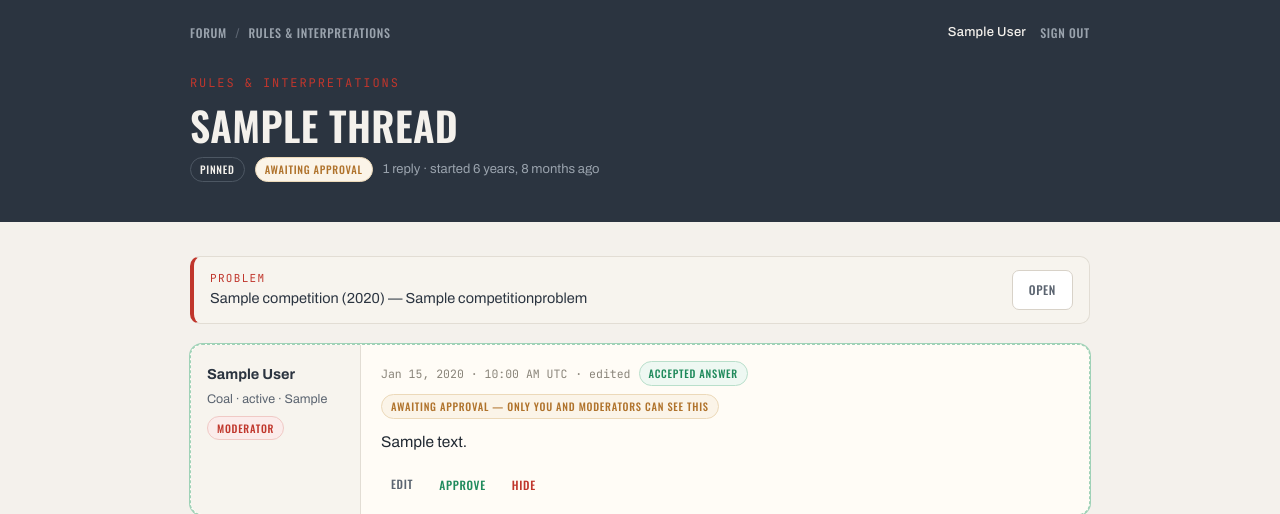
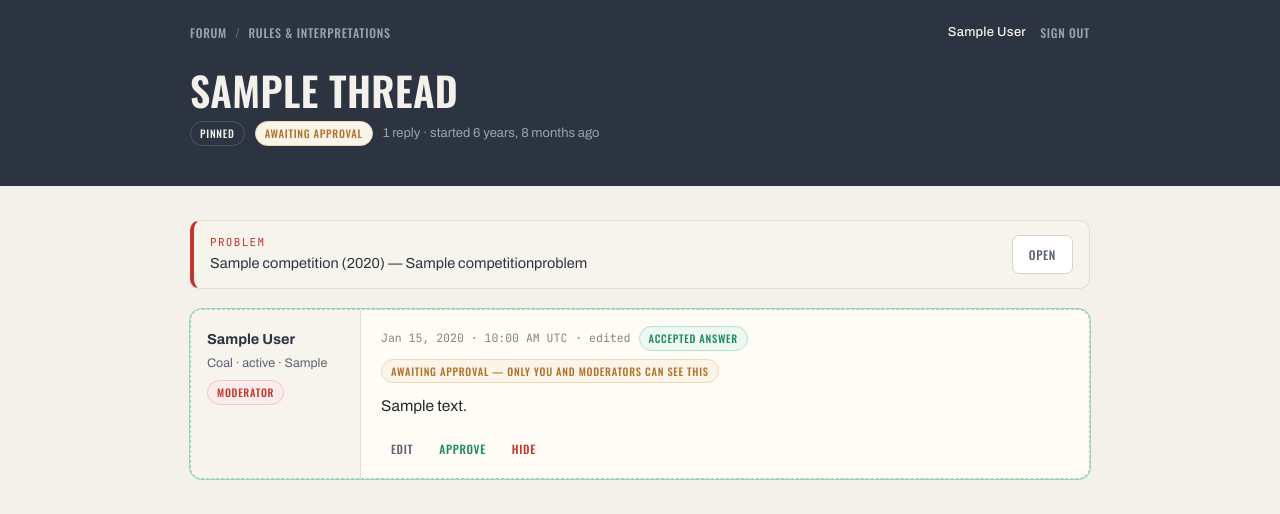
Before and after one commit to jakeolson657/Mine_Rescue_Center, a Django app: a page that uses forum/templates/forum/thread.html in a window 1280 px wide. Shown: the part 66-580 px from the top of the page. Run offline with Django 5.2, Linux system fonts and the light colour scheme; a user stored in the database is signed in; data comes from the database, SQL or seed files in the repository; tables that the repository leaves empty hold one stand-in row (values such as "Sample post").

Commit message:
Drop the red category label above thread titles
Co-Authored-By: Claude Opus 5.5 <noreply@anthropic.com>

```diff
--- a/forum/templates/forum/thread.html
+++ b/forum/templates/forum/thread.html
@@ -5,7 +5,6 @@
 {% block crumbs %}<span class="sep">/</span><a href="{{ category.get_absolute_url }}">{{ category.name }}</a>{% endblock %}
 
 {% block head %}
-<span class="eyebrow">{{ category.name }}</span>
 <h1>{{ thread.title }}</h1>
 <div class="fm-row-meta" style="color:#9aa3ad">
     {% if thread.pinned %}<span class="tag dark" style="border-color:#4d5763">Pinned</span>{% endif %}
```
